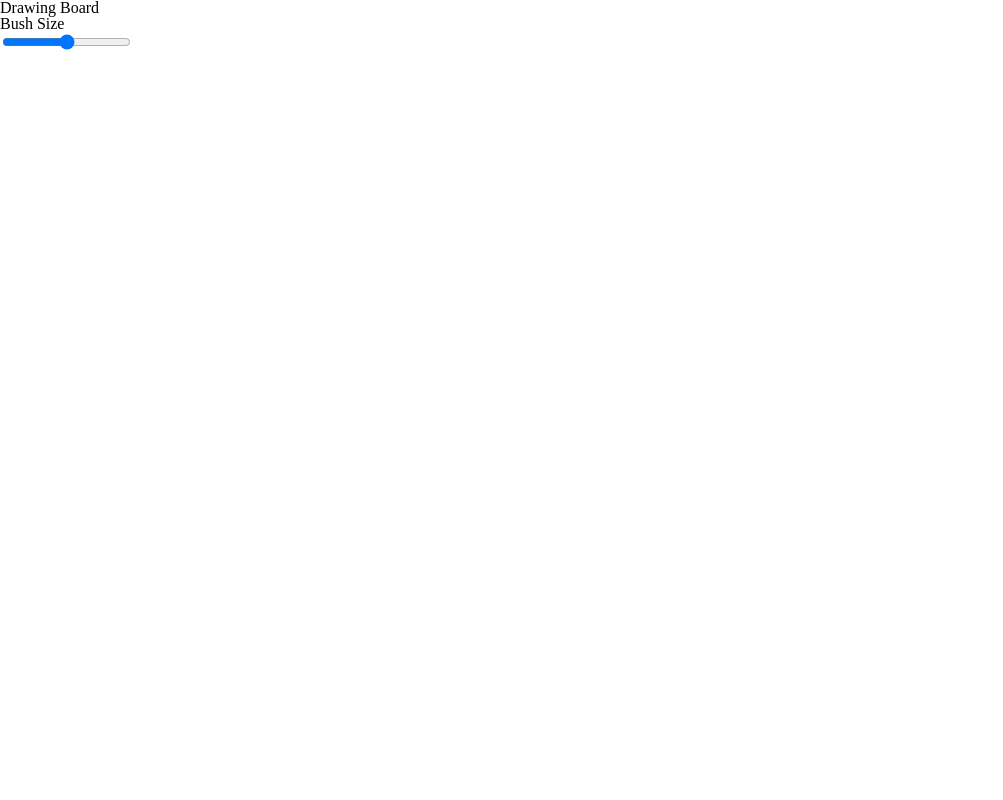
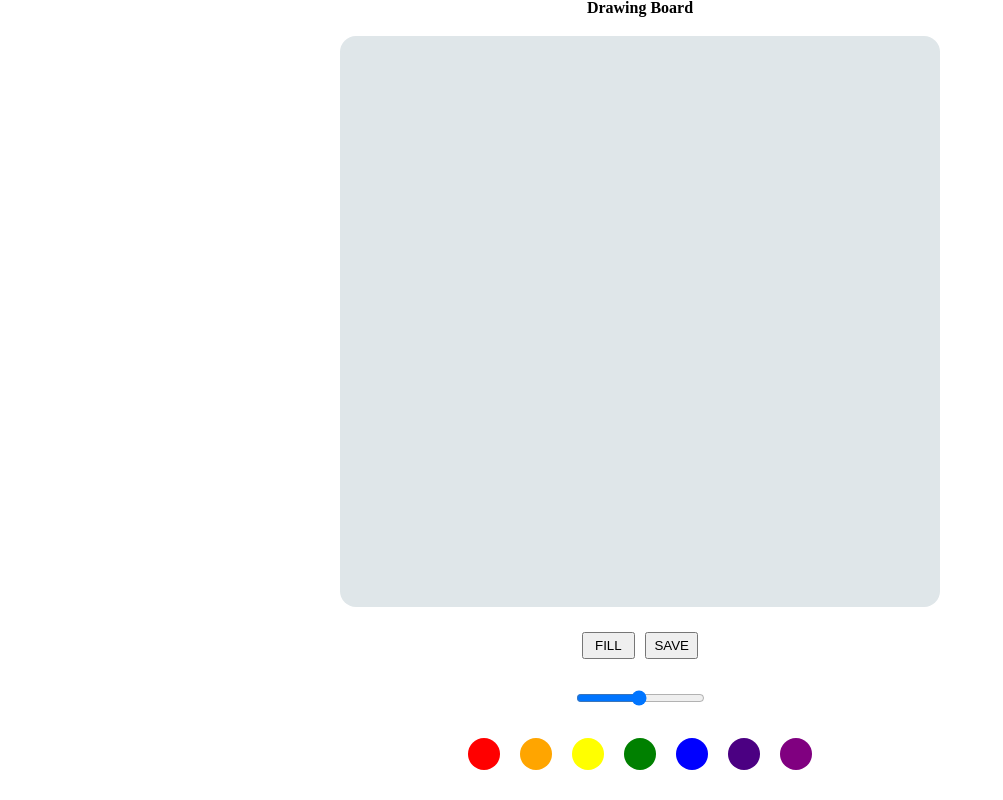
Before and after one commit to InwooLeeme/Drawing-board, a plain HTML site: page index.html in a window 1280 px wide. Shown: the whole page, without its empty margins (0-1003 px from the left). Drawn offline with Linux system fonts and the light colour scheme.

Commit message:
Complete drawing board styling
Complete drawing board styling.
Modified input range max and min values.
Added input range step 0.1.
Each color class will have colors that match the class name.

```diff
--- a/index.html
+++ b/index.html
@@ -11,11 +11,14 @@
         <div class="title">
             <h1>Drawing Board</h1>
         </div>
-        <h1 class="sliderDescription">Bush Size</h1>
+        <canvas class="canvas"></canvas>
+        <div class="menuButtons">
+            <button class="fillBtn">Fill</button>
+            <button class="saveBtn">Save</button>
+        </div>
         <div class="sliderContainer">
-            <input type="range" class="slider" min="1" max="100">
+            <input type="range" min="0.1" max="5" value="2.5" step="0.1">
         </div>
-        <canvas class="canvas"></canvas>
         <div class="colors">
             <div class="red"></div>
             <div class="orange"></div>
--- a/styling/main.css
+++ b/styling/main.css
@@ -1 +1,92 @@
 @import "reset.css";
+
+body,
+section {
+  width: 100%;
+  height: 100vh;
+}
+
+section {
+  display: flex;
+  flex-direction: column;
+  justify-content: center;
+  align-items: center;
+}
+
+canvas {
+  width: 600px;
+  height: 600px;
+  background-color: #dfe6e9;
+  border-radius: 1em;
+}
+
+.title {
+  margin-bottom: 20px;
+  font-weight: 600;
+}
+
+.menuButtons {
+  width: 40em;
+  height: 2em;
+  display: flex;
+  flex-direction: row;
+  justify-content: center;
+  margin: 25px 0px;
+}
+
+.menuButtons button {
+  width: 4em;
+  height: 2em;
+  margin: 0px 5px;
+  font-weight: 500;
+  padding: 0;
+  text-transform: uppercase;
+}
+
+.menuButtons button:active {
+  transform: scale(0.9);
+}
+
+.colors {
+  width: 40em;
+  height: 6em;
+  display: flex;
+  flex-direction: row;
+  justify-content: center;
+  align-items: center;
+}
+
+.colors > div {
+  width: 2em;
+  height: 2em;
+  border-radius: 50%;
+  margin: 0px 10px;
+}
+
+.colors > div:nth-child(1) {
+  background-color: red;
+}
+
+.colors > div:nth-child(2) {
+  background-color: orange;
+}
+
+.colors > div:nth-child(3) {
+  background-color: yellow;
+}
+
+.colors > div:nth-child(4) {
+  background-color: green;
+}
+
+.colors > div:nth-child(5) {
+  background-color: blue;
+}
+
+.colors > div:nth-child(6) {
+  background-color: indigo;
+}
+
+.colors > div:nth-child(7) {
+  background-color: purple;
+}
```
Also changed, not shown: 1 other file.
